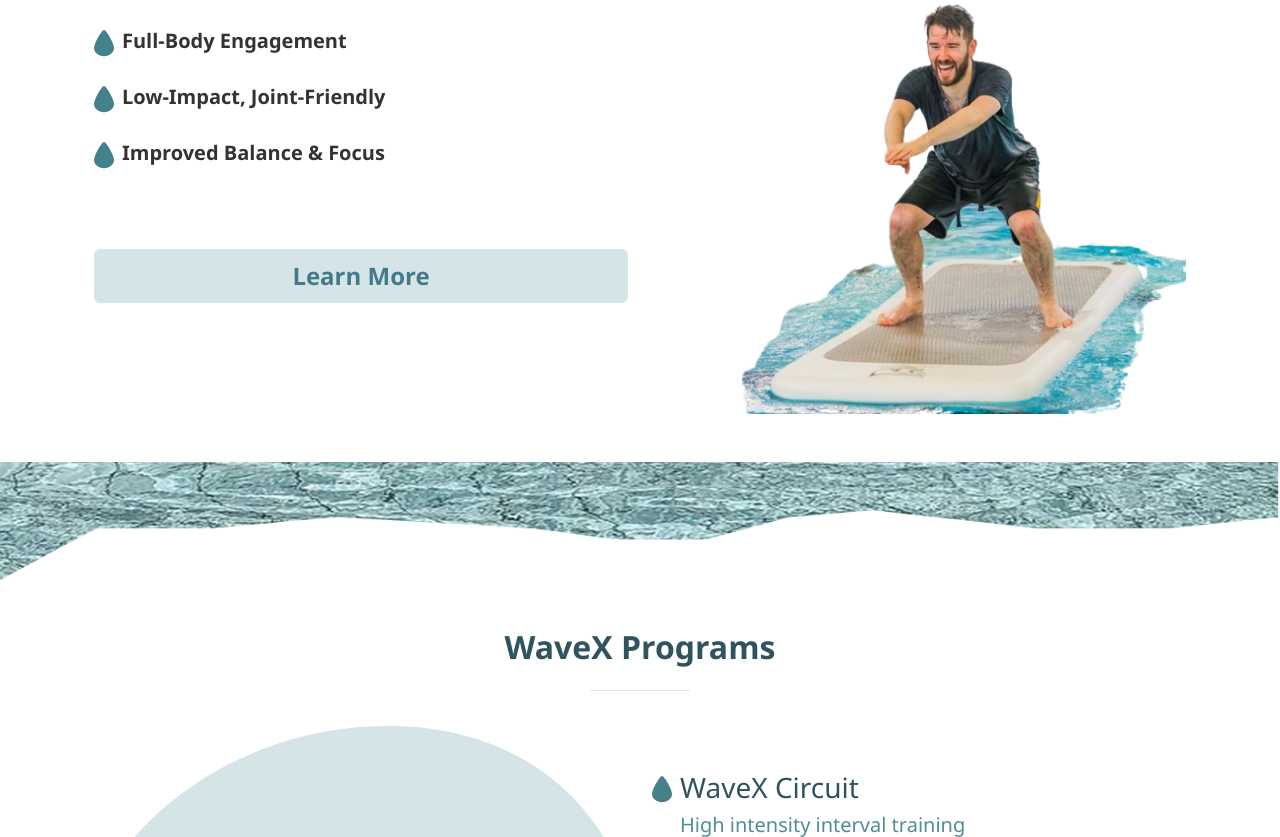
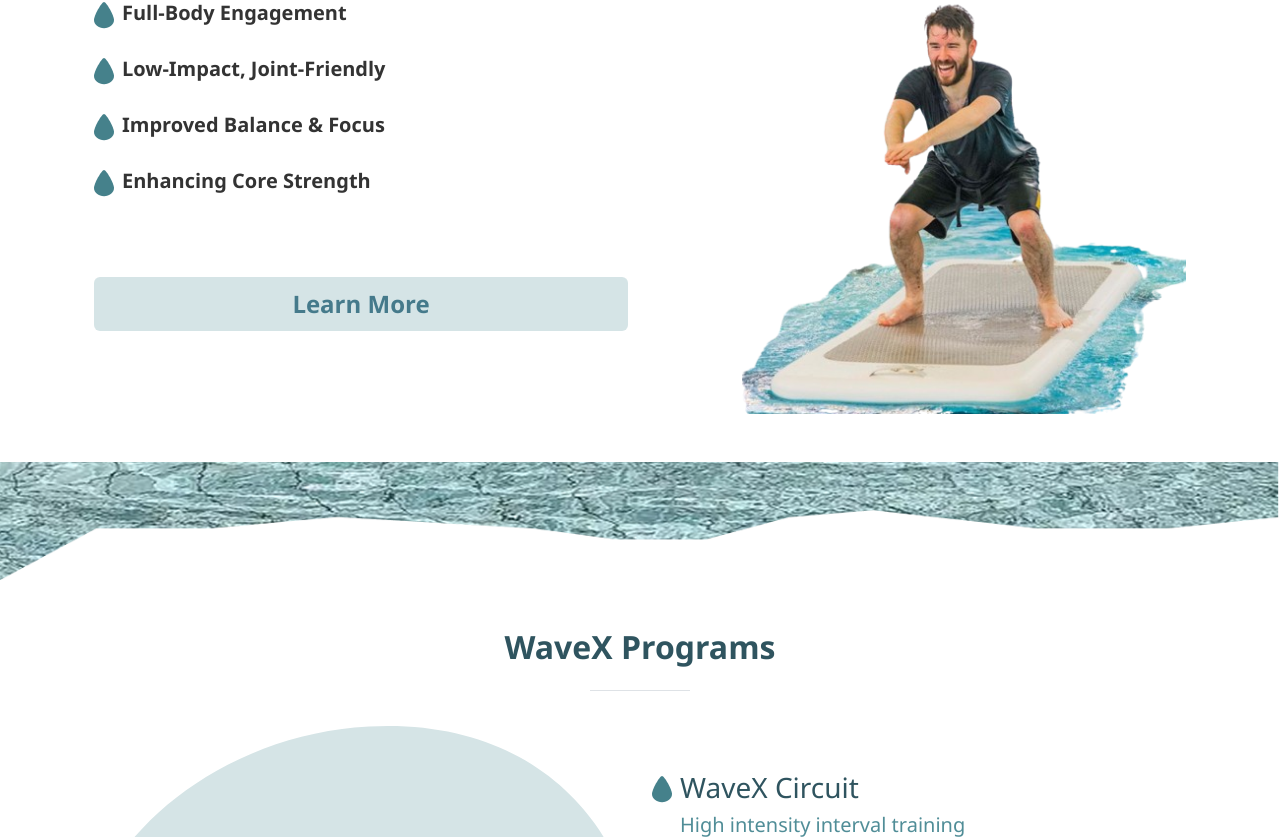
Before and after one commit to ATC-Group-website/wavex-front, an Angular app: page / in a window 1280 px wide. Shown: the part 3183-4020 px from the top of the page. Built offline with nearby package versions, Linux system fonts and the light colour scheme.

Commit message:
update home content

```diff
--- a/src/app/pages/public/home/home.component.html
+++ b/src/app/pages/public/home/home.component.html
@@ -263,6 +263,26 @@
             </svg>
             <p class="fw-semibold fs-5">Improved Balance & Focus</p>
           </li>
+          <li
+            class="mb-2 d-flex gap-2"
+            data-aos="slide-up"
+            data-aos-delay="300"
+          >
+            <svg
+              width="20"
+              height="28"
+              viewBox="0 0 32 42"
+              fill="none"
+              xmlns="http://www.w3.org/2000/svg"
+              class="mt-1"
+            >
+              <path
+                d="M32 28.875C32 36.1237 24.8366 42 16 42C7.16344 42 0 36.1237 0 28.875C0 21.6263 12.16 0 16 0C19.84 0 32 21.6263 32 28.875Z"
+                fill="rgba(69, 129, 139, 1)"
+              />
+            </svg>
+            <p class="fw-semibold fs-5">Enhancing Core Strength</p>
+          </li>
         </ul>
         <a
           routerLink="/programs"
```
